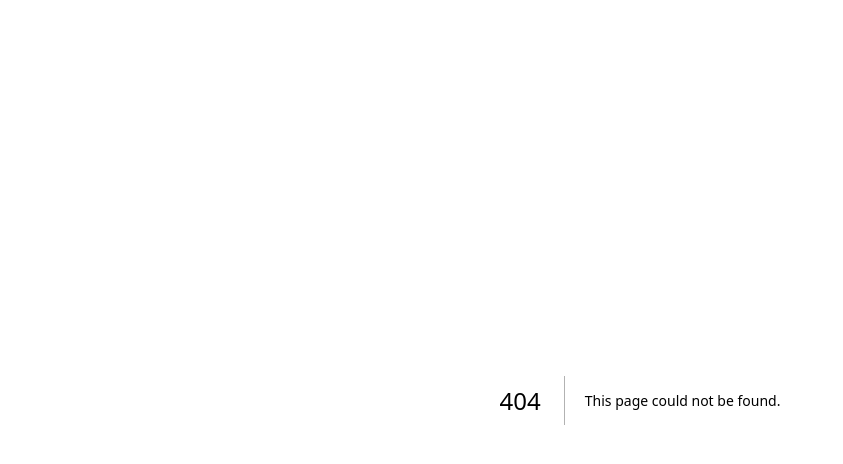
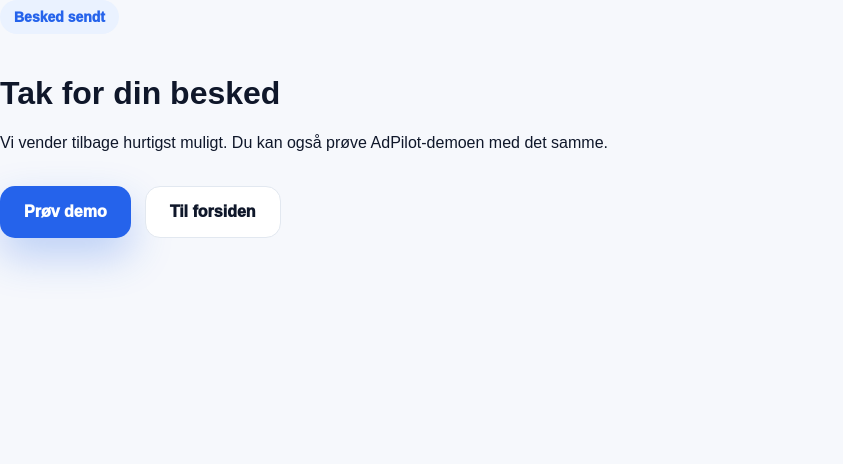
Before and after one commit to postjkhandel-ship-it/adpilot, a Next.js app: page /tak in a window 1280 px wide. Before the commit this address had no page. Shown: the top 464 px of the page, without its empty margins (0-843 px from the left). Built offline with nearby package versions, Linux system fonts and the light colour scheme.

Commit message:
Create page.js

```diff
--- /dev/null
+++ b/app/tak/page.js
@@ -0,0 +1,19 @@
+export default function Tak() {
+  return (
+    <main className="thankPage">
+      <div className="thankBox">
+        <div className="badge">Besked sendt</div>
+        <h1>Tak for din besked</h1>
+        <p>
+          Vi vender tilbage hurtigst muligt. Du kan også prøve AdPilot-demoen
+          med det samme.
+        </p>
+
+        <div className="buttons">
+          <a href="/dashboard" className="btn primary">Prøv demo</a>
+          <a href="/" className="btn secondary">Til forsiden</a>
+        </div>
+      </div>
+    </main>
+  );
+}
```
